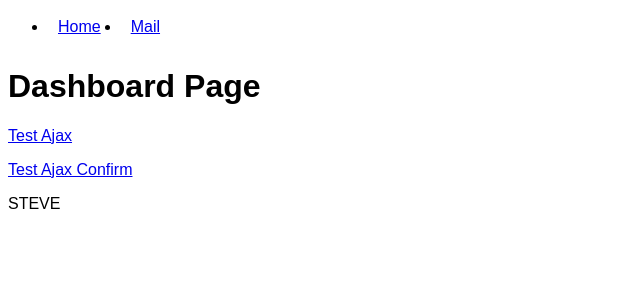
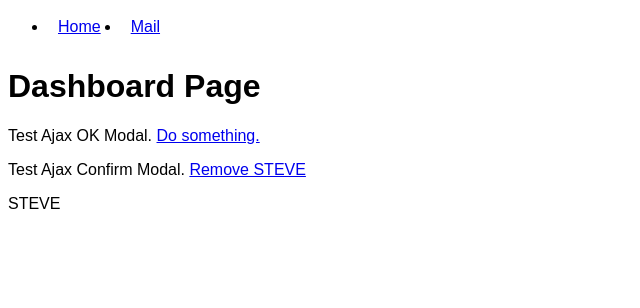
Before and after one commit to gbutiri/spaf, a PHP site: page /admin/index.php in a window 1280 px wide. Shown: the top 308 px of the page, without its empty margins (0-640 px from the left). Run offline with PHP 8.4, Linux system fonts and the light colour scheme; some libraries are stand-ins or nearby versions.

Commit message:
confirm niceness.

```diff
--- a/admin/pages/dashboard.php
+++ b/admin/pages/dashboard.php
@@ -3,11 +3,13 @@
 <h1>Dashboard Page</h1>
 
 <p>
-<a href="#" class="tmbtn" data-action="show_test_modal" data-module="dashboard">Test Ajax</a>
+Test Ajax OK Modal.
+<a href="#" class="tmbtn" data-action="show_test_modal" data-module="dashboard">Do something.</a>
 </p>
 
 <p>
-<a href="#" class="tmbtn" data-action="show_test_modal_confirm" data-module="dashboard">Test Ajax Confirm</a>
+Test Ajax Confirm Modal.
+<a href="#" class="tmbtn" data-action="show_test_modal_confirm" data-module="dashboard">Remove STEVE</a>
 </p>
 
 <div id="steve">STEVE</div>
```
Also changed, not shown: admin/pages/dashboard/dashboard-ajax.php (+5 -4 lines).
